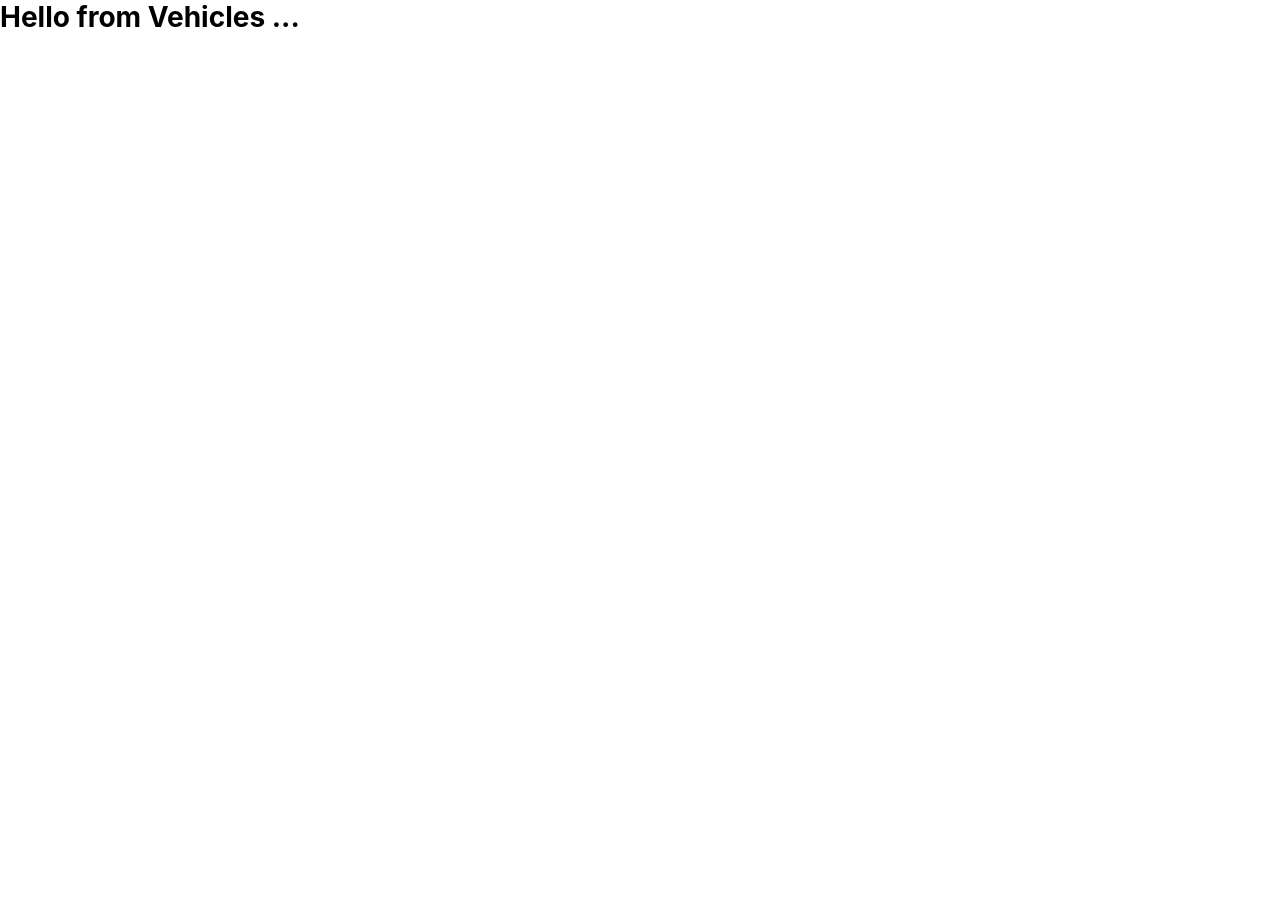
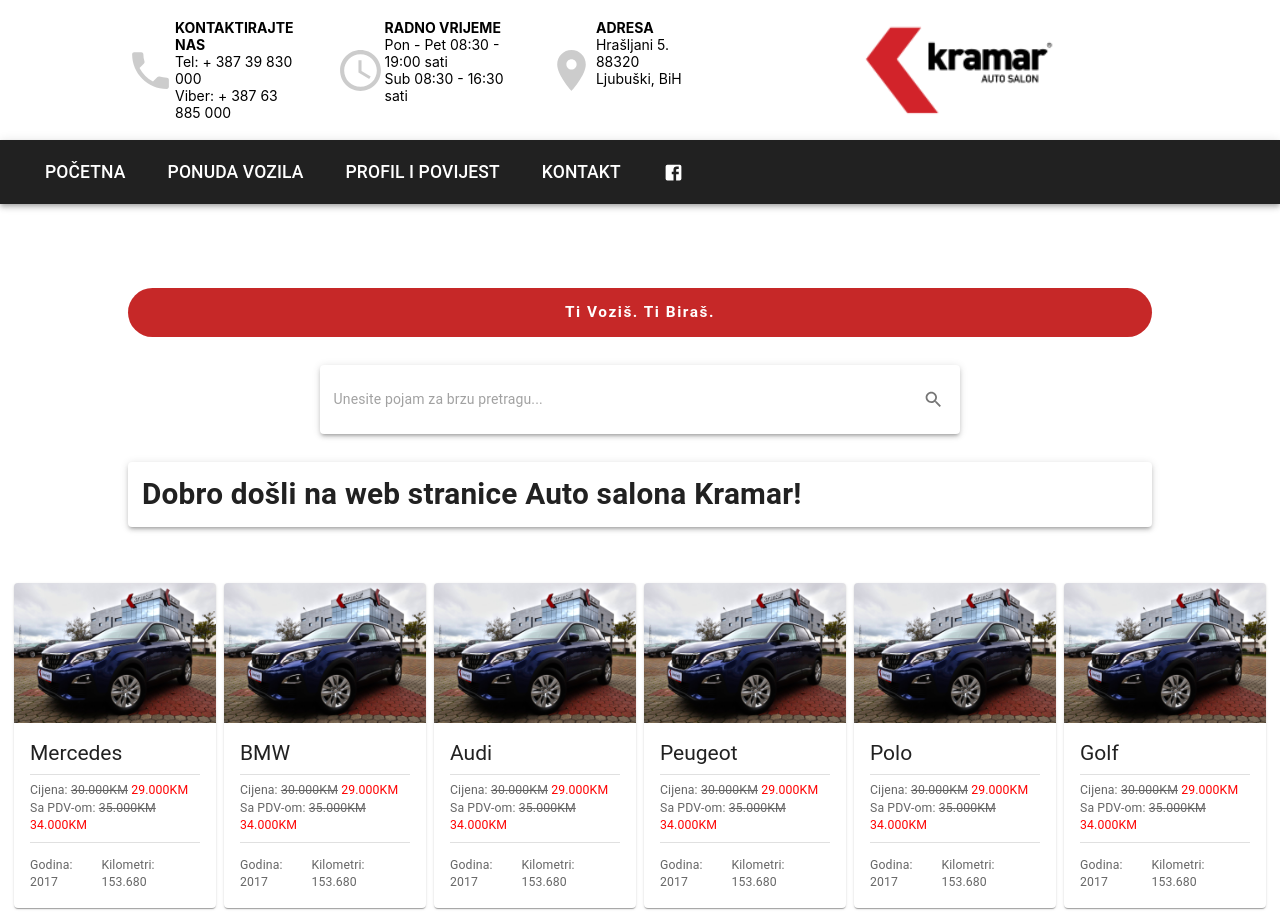
Before and after one commit to ITTECH10/elegant_salon, a React (Create React App) app: page /ponuda in a window 1280 px wide. Before the commit the page ends 800 px from the top, so only its background shows below. Built offline with nearby package versions, Linux system fonts and the light colour scheme.

Commit message:
style ponuda vozila stranica

```diff
--- a/public/index.html
+++ b/public/index.html
@@ -24,7 +24,7 @@
       work correctly both with client-side routing and a non-root public URL.
       Learn how to configure a non-root public URL by running `npm run build`.
     -->
-    <title>React App</title>
+    <title>Elegant Salon | By IT TECH d.o.o</title>
   </head>
   <body>
     <noscript>You need to enable JavaScript to run this app.</noscript>
--- a/src/components/Layout/Appbar/Appbar.js
+++ b/src/components/Layout/Appbar/Appbar.js
@@ -4,6 +4,7 @@
 import Toolbar from '@material-ui/core/Toolbar';
 import Typography from '@material-ui/core/Typography';
 import FacebookIcon from '@material-ui/icons/Facebook';
+import {Link} from 'react-router-dom'
 
 const useStyles = makeStyles((theme) => ({
   root: {
@@ -24,6 +25,10 @@
       backgroundColor: '#c62828'
     }
   },
+  linkRoot: {
+    textDecoration: 'none',
+    color: '#fff'
+  }
 }));
 
 export default function MyAppBar() {
@@ -34,16 +39,24 @@
       <AppBar color="secondary" position="static" className={classes.navRoot}>
         <Toolbar>
           <Typography variant="h6" className={classes.title}>
-            Početna
+            <Link to="/" className={classes.linkRoot}>
+              Početna
+            </Link>
           </Typography>
           <Typography variant="h6" className={classes.title}>
-            Ponuda Vozila
+            <Link to="/ponuda" className={classes.linkRoot}>
+              Ponuda Vozila
+            </Link>
           </Typography>
           <Typography variant="h6" className={classes.title}>
-            Profil i Povijest
+          <Link to="/povijest" className={classes.linkRoot}>
+              Profil i povijest
+            </Link>
           </Typography>
           <Typography variant="h6" className={classes.title}>
-            Kontakt
+            <Link to="/contact" className={classes.linkRoot}>
+              Kontakt
+            </Link>
           </Typography>
           <Typography variant="h6" className={classes.title}>
             <FacebookIcon />
--- /dev/null
+++ b/src/components/Layout/Appbar/AppbarLong.js
@@ -0,0 +1,20 @@
+import React from 'react'
+import InfoDashboard from './../Dashboard/InfoDashboard'
+import Appbar from './Appbar'
+import Slogan from './../Slogan/Slogan'
+import SearchVehicles from './../Search/SearchVehicles'
+import SloganTitle from './../Slogan/SloganTitle'
+
+const AppbarLong = () => {
+    return (
+        <>
+            <InfoDashboard />
+            <Appbar />
+            <Slogan title="Ti Voziš. Ti Biraš." />
+            {window.location.pathname === '/ponuda' && <SearchVehicles />}
+            <SloganTitle />
+        </>
+    )
+}
+
+export default AppbarLong
--- /dev/null
+++ b/src/components/Vehicles/Vehicle.js
@@ -0,0 +1,93 @@
+import React from 'react';
+import { makeStyles } from '@material-ui/core/styles';
+import Card from '@material-ui/core/Card';
+import CardActionArea from '@material-ui/core/CardActionArea';
+import CardContent from '@material-ui/core/CardContent';
+import CardMedia from '@material-ui/core/CardMedia';
+import Typography from '@material-ui/core/Typography';
+import Image from './../../assets/images/logo-car.jpg'
+import {Grid, Divider, Box} from '@material-ui/core'
+
+const useStyles = makeStyles({
+  itemRoot: {
+      width: '70%'
+  },
+  cardRoot: {
+
+  },
+  cardMediaRoot: {
+    objectFit: 'fill'
+  },
+  cardContentRoot: {
+    height: 'auto'
+  },
+  spanRootDisabled: {
+      textDecoration: 'line-through'
+  },
+  spanRed: {
+      color: 'red'
+  },
+  boxRoot: {
+    display: 'flex',
+    justifyContent: 'space-between',
+    marginTop: '1rem'
+  },
+  boxPrice: {
+    padding: '.5rem 0'
+  },
+  typoRoot: {
+      color: '#666'
+  },
+  typoPrice: {
+      margin: '.5rem 0'
+  },
+  typoTaxPrice: {
+      marginBottom: '.5rem'
+  }
+});
+
+export default function Vehicle({vehicle}) {
+  const classes = useStyles();
+  const {name, price, priceWithTax, year, kilometers} = vehicle
+
+  return (
+      <Grid item xs={6} sm={4} md={3} lg={2} className={classes.itemRoot}>
+        <Card className={classes.cardRoot}>
+        <CardActionArea>
+            <CardMedia
+                className={classes.cardMediaRoot}
+                component="img"
+                alt="Contemplative Reptile"
+                height="140"
+                image={Image}
+                title="Contemplative Reptile"
+            />
+            <CardContent className={classes.cardContentRoot}>
+                <Typography gutterBottom variant="h5" component="h2">
+                    {name}
+                </Typography>
+                <Divider />
+                <Box className={classes.boxPrice}>
+                    <Typography variant="body2" component="p" className={classes.typoRoot}>
+                        Cijena: <span className={classes.spanRootDisabled}>30.000KM</span> <span className={classes.spanRed}>29.000KM</span>
+                    </Typography>
+                    <Typography variant="body2" component="p" className={classes.typoRoot}>
+                        Sa PDV-om: <span className={classes.spanRootDisabled}>35.000KM</span> <span className={classes.spanRed}>34.000KM</span>
+                    </Typography>
+                </Box>
+                <Divider />
+
+                <Box className={classes.boxRoot}>
+                    <Typography variant="body2" component="p" className={classes.typoRoot}>
+                        Godina: 2017
+                    </Typography>
+                    <Typography variant="body2" component="p" className={classes.typoRoot}>
+                        Kilometri: 153.680
+                    </Typography>
+                </Box>
+            </CardContent>
+        </CardActionArea>
+        </Card>
+      </Grid>
+  );
+}
--- a/src/pages/Home.js
+++ b/src/pages/Home.js
@@ -1,19 +1,11 @@
 import React from 'react'
-import InfoDashboard from './../components/Layout/Dashboard/InfoDashboard'
+import AppbarLong from '../components/Layout/Appbar/AppbarLong'
 import CounterDashboard from './../components/Layout/Dashboard/CounterDashboard'
-import Appbar from './../components/Layout/Appbar/Appbar'
-import Slogan from './../components/Layout/Slogan/Slogan'
-import SloganTitle from './../components/Layout/Slogan/SloganTitle'
-import SearchVehicles from './../components/Layout/Search/SearchVehicles'
 
 const Home = () => {
     return (
       <>
-        <InfoDashboard />
-        <Appbar />
-        <Slogan title="Ti Voziš. Ti Biraš." />
-        <SearchVehicles />
-        <SloganTitle />
+        <AppbarLong />
         <CounterDashboard />
       </>
     )
--- a/src/pages/Vehicles.js
+++ b/src/pages/Vehicles.js
@@ -1,10 +1,73 @@
 import React from 'react'
+import AppbarLong from '../components/Layout/Appbar/AppbarLong'
+import {Grid} from '@material-ui/core'
+import Vehicle from './../components/Vehicles/Vehicle'
+import {makeStyles} from '@material-ui/core/styles'
+
+const useStyles = makeStyles(theme => ({
+    gridRoot: {
+        position: 'relative',
+        top: '14rem',
+        padding: '0 1rem'
+    }
+}))
+
+const vehicles = [
+    {
+        name: 'Mercedes',
+        price: '10.000KM',
+        priceWithTax: '12.000KM',
+        year: 2010,
+        kilometers: 145.060
+    },
+    {
+        name: 'BMW',
+        price: '15.000KM',
+        priceWithTax: '17.000KM',
+        year: 2008,
+        kilometers: 200.000
+    },
+    {
+        name: 'Audi',
+        price: '30.000KM',
+        priceWithTax: '35.000KM',
+        year: 2015,
+        kilometers: 90.000
+    },
+    {
+        name: 'Peugeot',
+        price: '80.000KM',
+        priceWithTax: '100.000KM',
+        year: 2016,
+        kilometers: 30.000
+    },
+    {
+        name: 'Polo',
+        price: '10.000KM',
+        priceWithTax: '12.000KM',
+        year: 2014,
+        kilometers: 130.000
+    },
+    {
+        name: 'Golf',
+        price: '16.000KM',
+        priceWithTax: '19.000KM',
+        year: 2010,
+        kilometers: 180.000
+    },
+];
+
+const content = vehicles.map((el, i) => <Vehicle key={i} vehicle={el} />)
 
 const Vehicles = () => {
+    const classes = useStyles()
     return (
-        <div>
-            <h1>Hello from Vehicles ...</h1>
-        </div>
+        <>
+            <AppbarLong />
+            <Grid container spacing={1} className={classes.gridRoot}>
+                {content}
+            </Grid>
+        </>
     )
 }
 
```
Also changed, not shown: src/assets/images/logo-car.jpg (added), src/assets/images/reptile.jpg (added).
